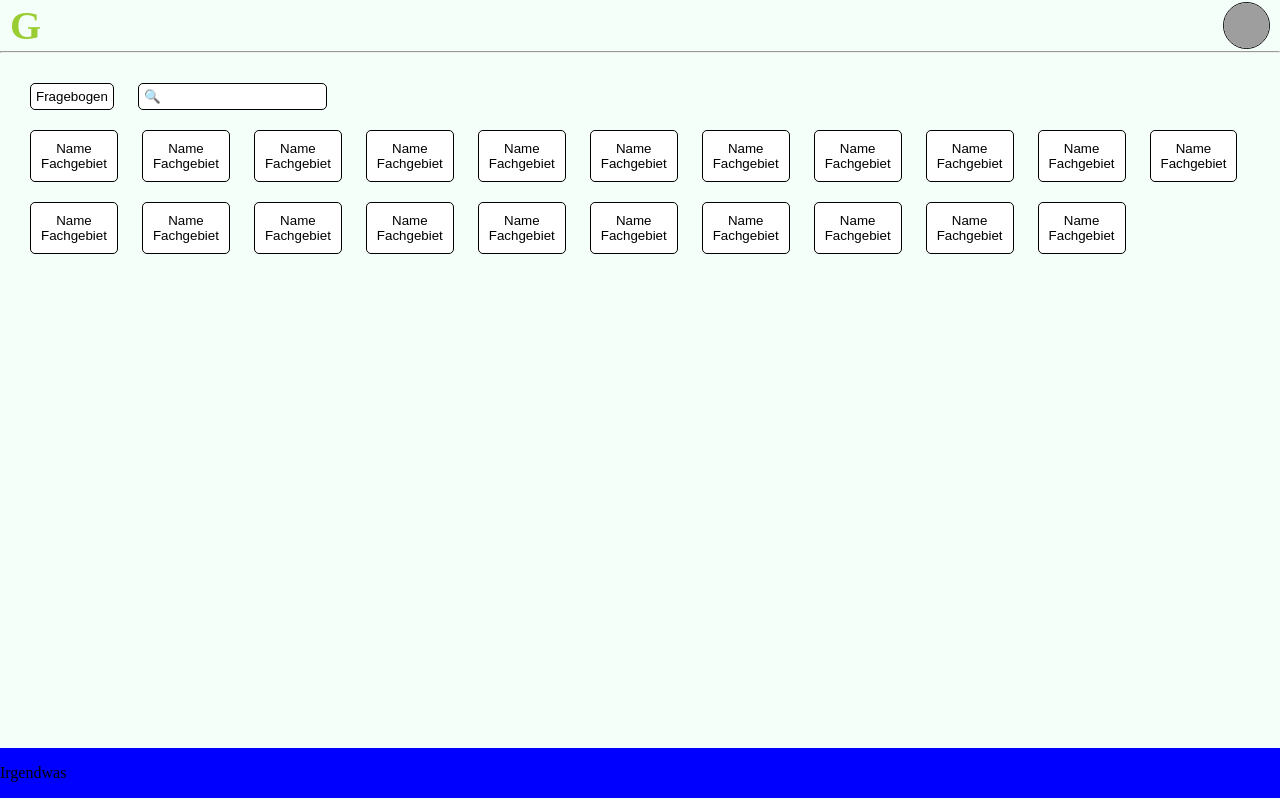
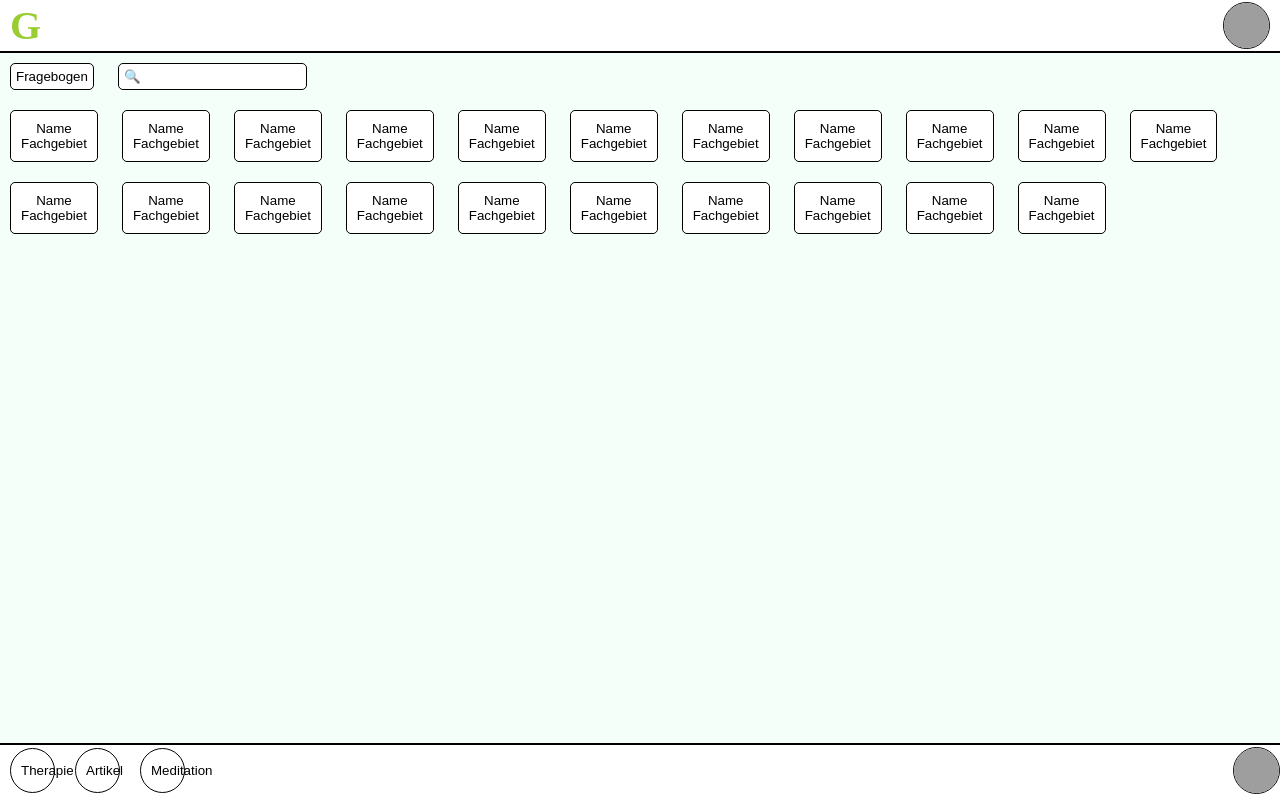
Before and after one commit to Miyukiana/Matters-App-Design-G, a plain HTML site: page index.html in a window 1280 px wide. Drawn offline with Linux system fonts and the light colour scheme; grey boxes are pictures that could not be loaded; a script that the page names is missing.

Commit message:
fast beendet

```diff
--- a/index.html
+++ b/index.html
@@ -1,15 +1,19 @@
 <!doctype html>
 <html>
+
 <head>
   <title>Geist</title>
-    <meta charset ="utf-8">
+  <meta charset="utf-8">
   <meta name="viewport" content="width=device-width, initial-scale=1.0">
   <link rel="stylesheet" href="style.css">
   <script src="script.js" defer></script>
 </head>
+
 <body>
-<p><h4>G
-    <img src="https://manuelwestermeier.github.io/Selina/ideeen-machen-schule/gesundheit/images/hamster-v2.jpg"></h4>
+  <p>
+  <h4>G
+    <img src="https://manuelwestermeier.github.io/Selina/ideeen-machen-schule/gesundheit/images/hamster-v2.jpg">
+  </h4>
   </p>
   <hr>
   <div class="container">
@@ -59,6 +63,14 @@
     <button>Name<br>
       Fachgebiet</button>
   </div>
-  <footer>Irgendwas</footer>
+  <hr>
+  <footer>
+    <button class="round">Therapie</button>
+    <button class="round">Artikel</button>
+    <button class="round">Meditation</button>
+    <img src="https://raw.githubusercontent.com/Miyukiana/Matters-App-Design-G/refs/heads/main/Account%20Icon%202.png">
+  </footer>
+
   <body>
+
 </html>
--- a/style.css
+++ b/style.css
@@ -20,7 +20,6 @@ p {
 }
 
 body {
-    background-color: mintcream;
     overflow: hidden;
 }
 
@@ -57,16 +56,27 @@ button {
     margin: 10px;
     cursor: pointer;
 }
-
+button:hover, button:active {
+    background-color: yellowgreen;
+}
+.round{
+    border-radius: 100%;
+    border: solid 0.5px black;
+    height: 45px;
+    width: 45px;
+}
 .container {
     width: 100%;
-    height: calc(100dvh - 145px);
-    margin: 20px;
+    height: calc(100dvh - 110px);
+    margin: 0;
     justify-content: space-between;
+    background-color: mintcream;
+
 }
-
+hr {
+    border: solid 0.5px black;
+}
 footer {
-    background-color: blue;
     height: 50px;
     display: flex;
     align-items: center;
```
Lines whose indentation alone changed are shown as unchanged.
